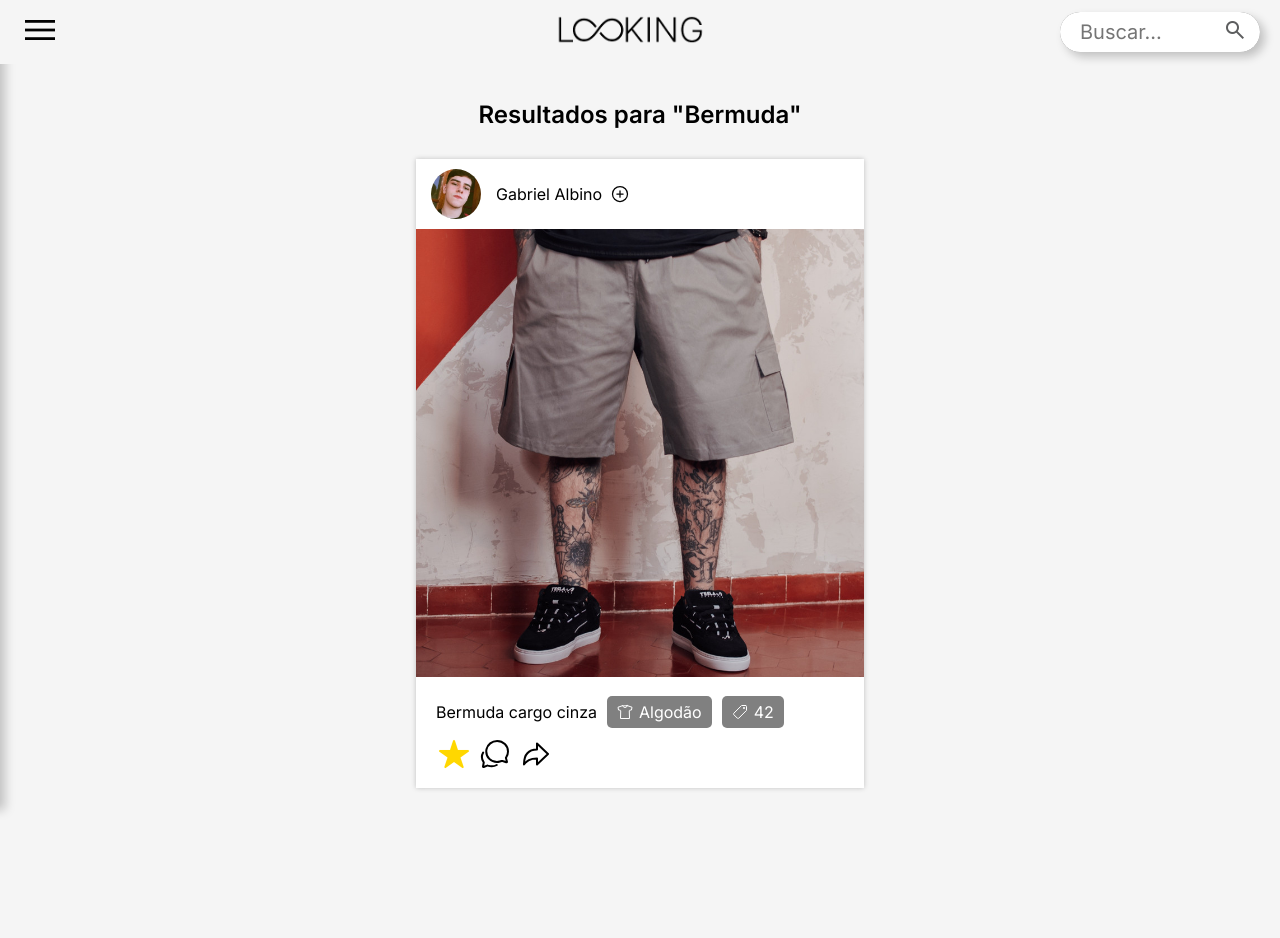
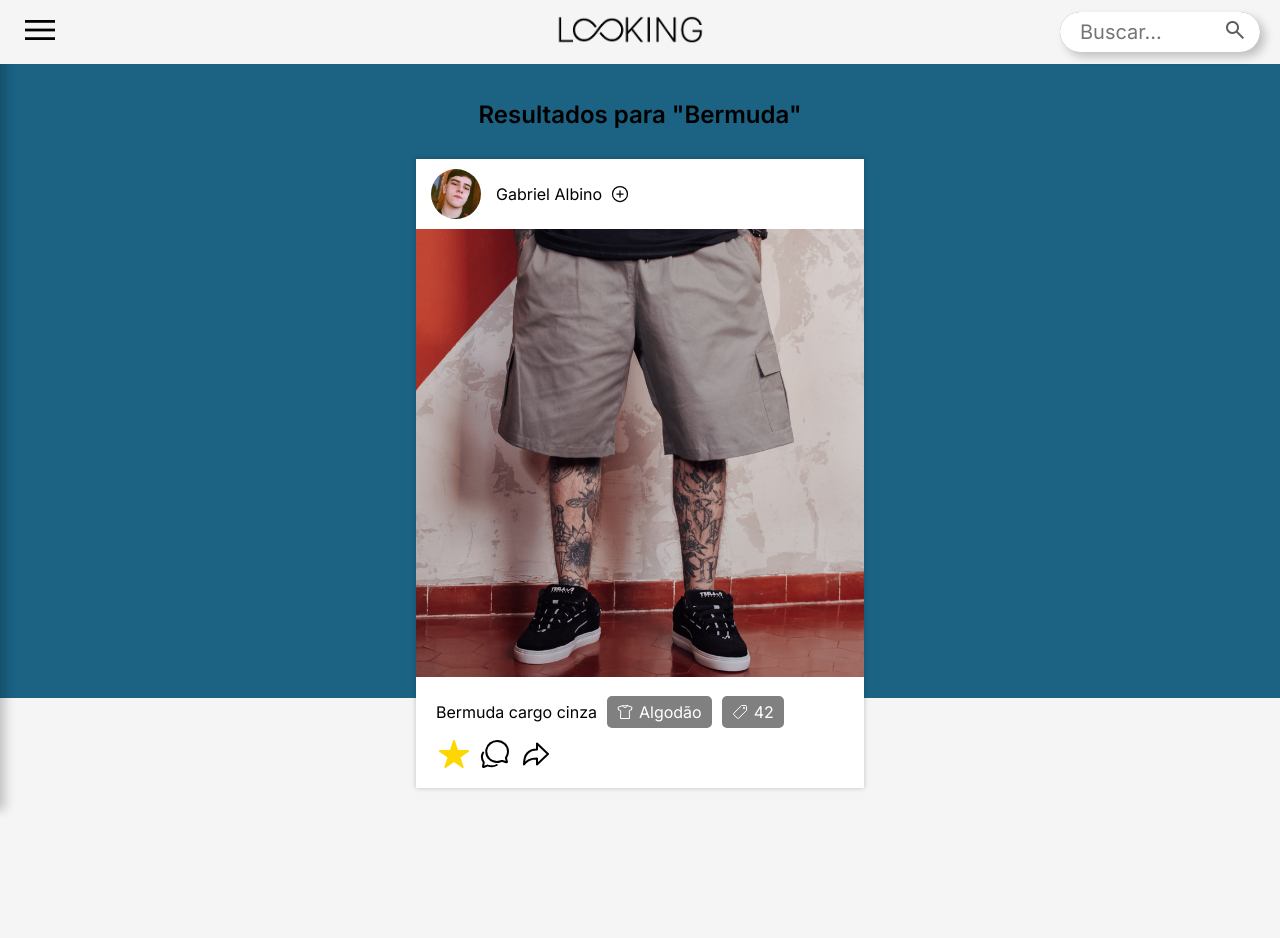
Before and after one commit to AnaJuliaJeronymoFernandes/Projeto-Looking, a PHP site: page /SRC/buscafavorito.php in a window 1280 px wide. Shown: the top 938 px of the page. Run offline with PHP 8.4, Linux system fonts and the light colour scheme.

Commit message:
Update style.css

```diff
--- a/backupPrototipoAtualizadoComLoginE_Cadastro/assets/css/style.css
+++ b/backupPrototipoAtualizadoComLoginE_Cadastro/assets/css/style.css
@@ -869,6 +869,8 @@ main{
 
     align-items: center;
     justify-content: center;
+
+    background-color: #1b6283;
 }
 
 .post {
```
